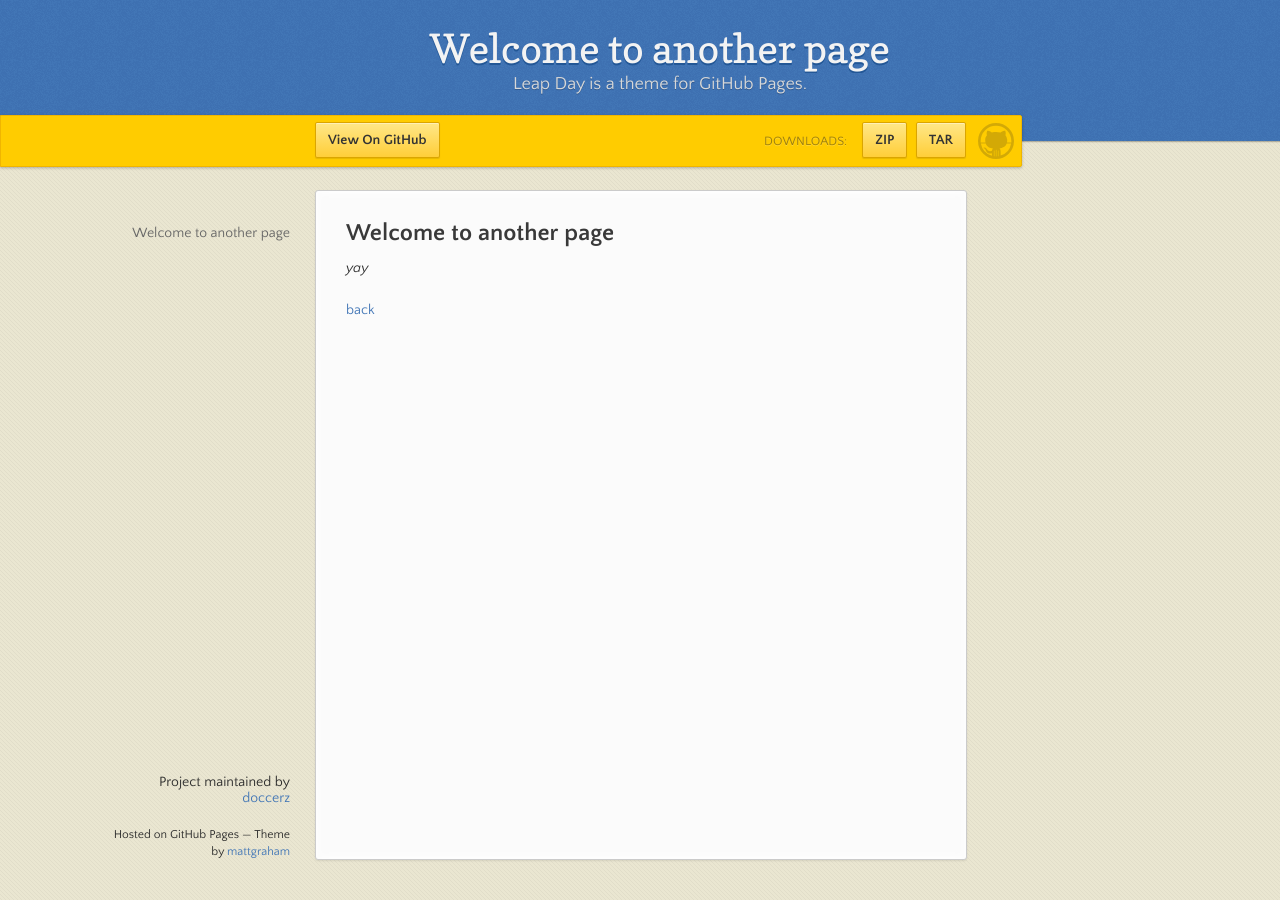
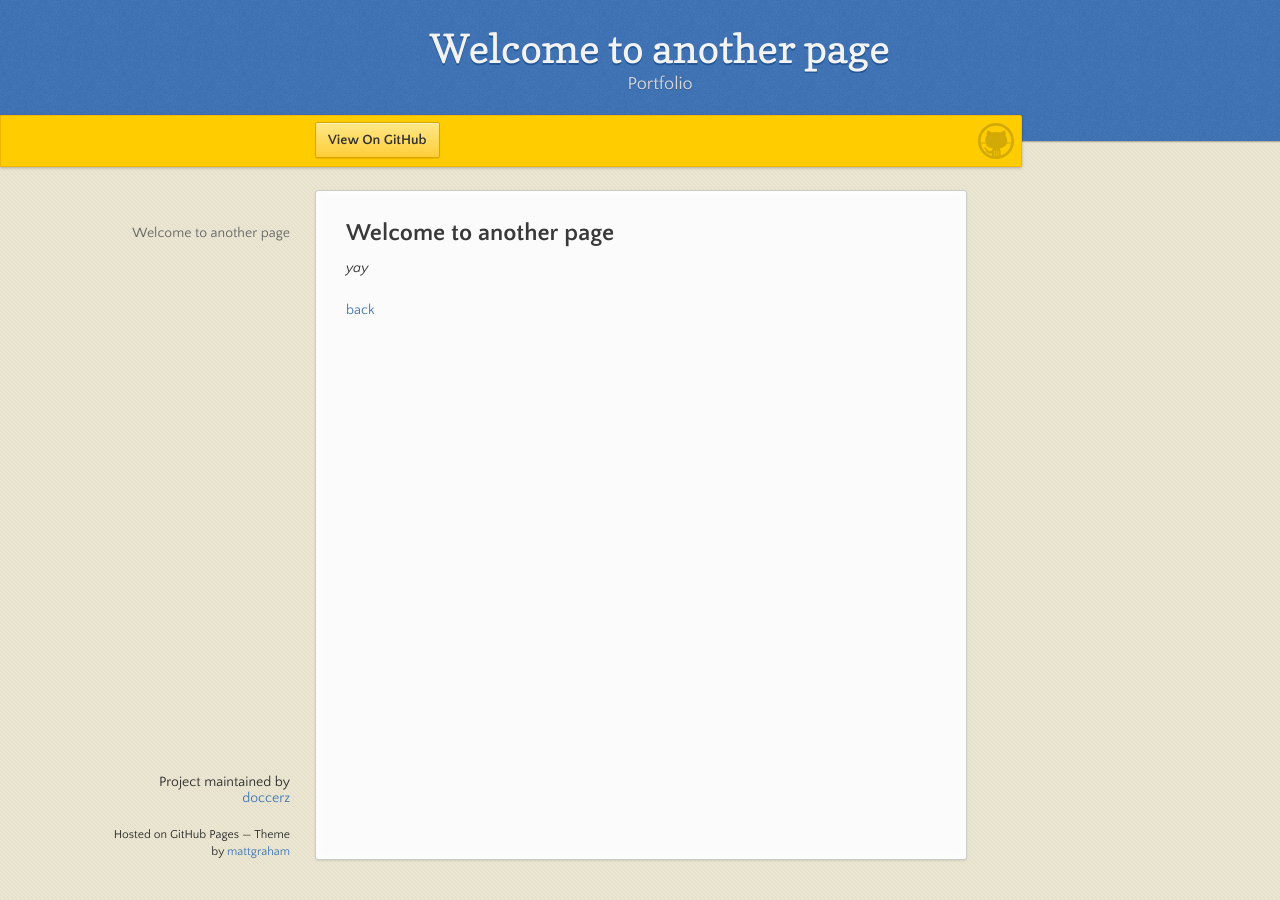
Before and after one commit to doccerz/portfolio, a Jekyll site: the page built from another-page.md, in a window 1280 px wide. Built offline with Jekyll 4.4.1, drawn with Linux system fonts in a browser that asks for light colours; our own code applies the rules of GitHub Pages for plain Markdown files.

Commit message:
Update _config.yml

```diff
--- a/_config.yml
+++ b/_config.yml
@@ -1,5 +1,5 @@
-title: Leap Day theme
-description: Leap Day is a theme for GitHub Pages.
-show_downloads: true
+title: Alvin Patron
+description: Portfolio
+show_downloads: false
 google_analytics:
 theme: jekyll-theme-leap-day
```
